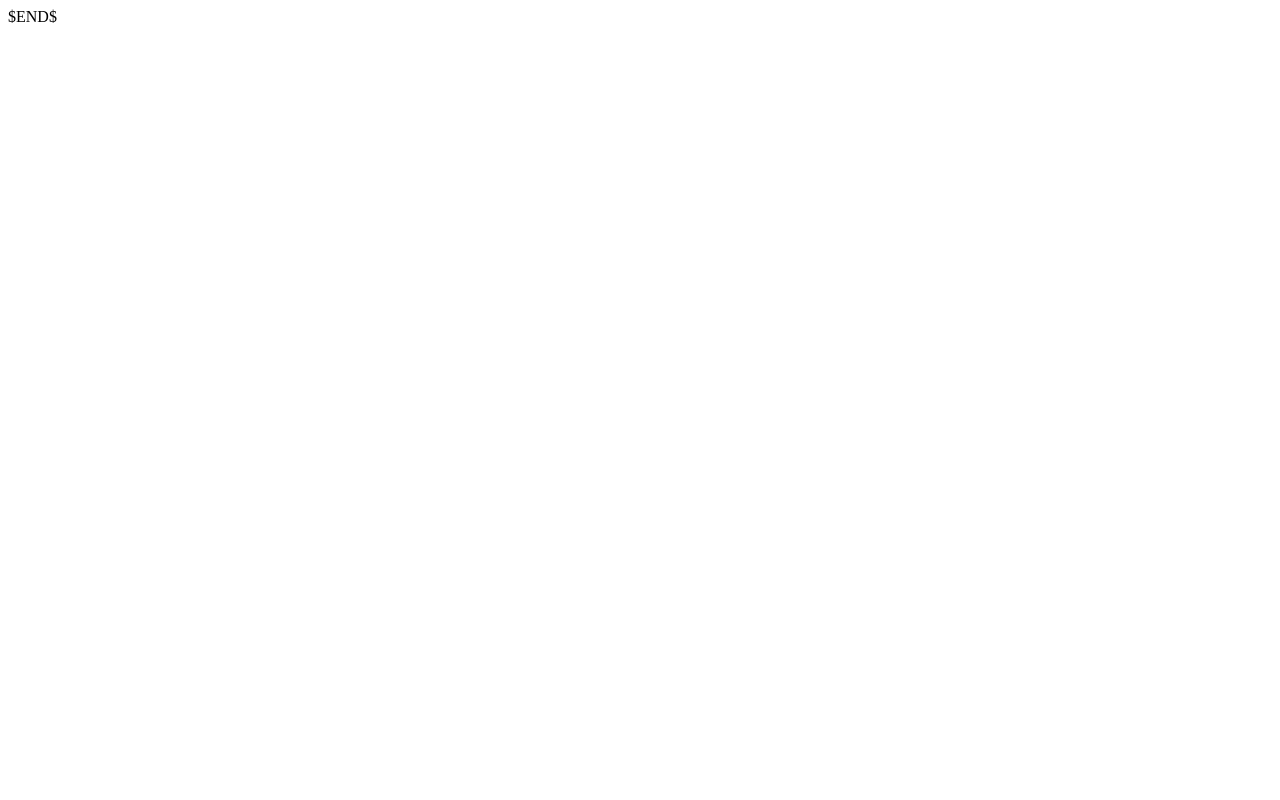
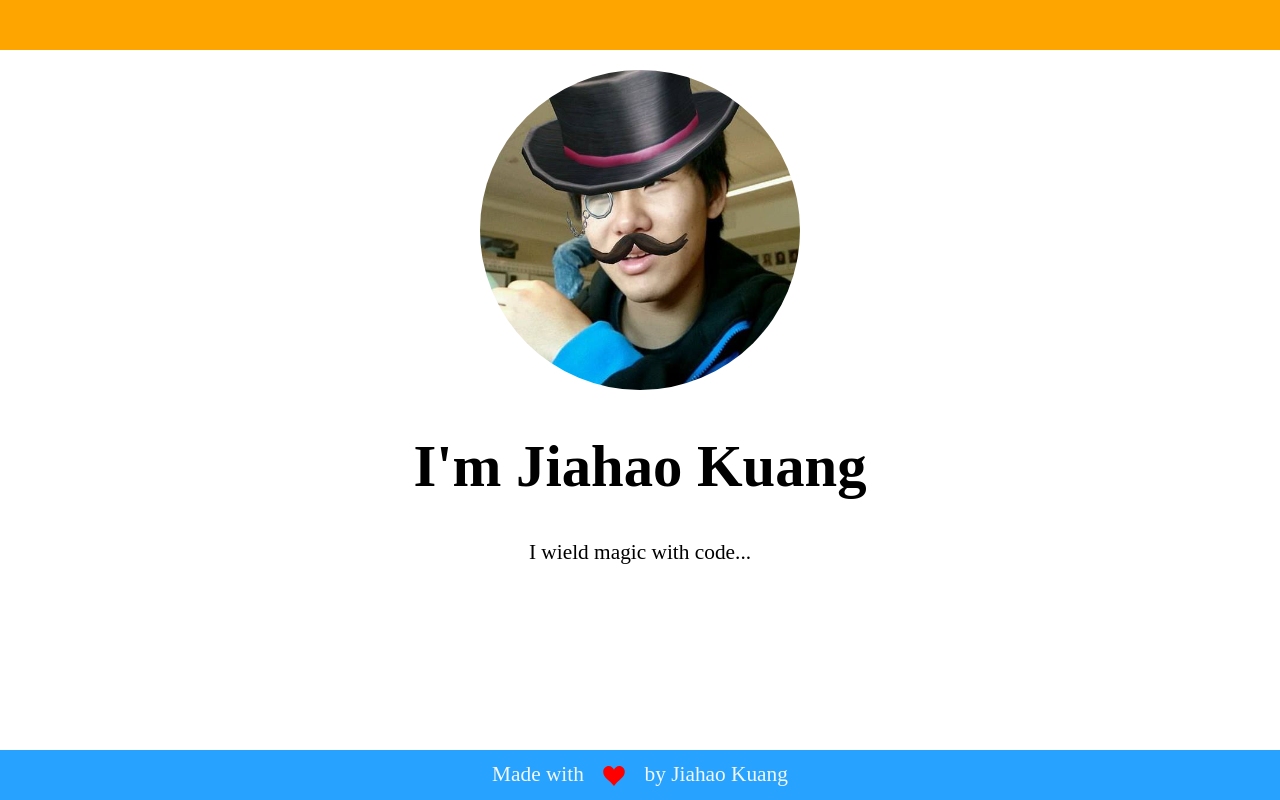
Before and after one commit to jiahaok/jiahaok.github.io, a plain HTML site: page index.html in a window 1280 px wide. Drawn offline with Linux system fonts and the light colour scheme.

Commit message:
fix p tag bumping footer problem

```diff
--- a/index.css
+++ b/index.css
@@ -0,0 +1,43 @@
+body{
+    margin:0;
+    display: block;
+}
+h1{
+    font-size: 44pt;
+}
+p{
+    font-size: 16pt;
+    margin: 11px 0;
+}
+#content{
+    text-align: center;
+}
+
+#profile_pic{
+    border-radius: 50%;
+    min-width: 25%;
+    width: 300px;
+}
+.bar{
+    height:50px;
+    max-height: 15%;
+    width:100%
+}
+#header{
+    background-color: #ffa500;
+    margin-bottom: 20px;
+}
+#footer{
+    color: whitesmoke;
+    bottom:0;
+    position: absolute;
+    width:100%;
+    background: #27a3ff;
+}
+.heart {
+    fill: red;
+    position: relative;
+    top: 5px;
+    width: 50px;
+    animation: pulse 1s ease infinite,
+}
--- a/index.html
+++ b/index.html
@@ -1,10 +1,33 @@
 <!DOCTYPE html>
 <html lang="en">
-<head>
-    <meta charset="UTF-8">
-    <title>$Title$</title>
-</head>
-<body>
-$END$
-</body>
+    <head>
+        <meta charset="UTF-8">
+        <title>Jiahao Kuang</title>
+        <script>
+            var responsive_viewport = screen.width;
+            if(responsive_viewport > window.innerWidth){responsive_viewport = window.innerWidth;}
+            if(responsive_viewport>=320 && responsive_viewport<375){document.write('<meta name="viewport"content="width=device-width,user-scalable=no,initial-scale=0.69"/>');}
+            else if(responsive_viewport>=375 && responsive_viewport<=414){document.write('<meta name="viewport"content="width=device-width,user-scalable=no,initial-scale=0.8"/>');}
+            else if(responsive_viewport>=414 && responsive_viewport<=425){document.write('<meta name="viewport"content="width=device-width,user-scalable=no,initial-scale=0.9"/>');}
+            else if(responsive_viewport>=425){document.write('<meta name="viewport"content="width=device-width,user-scalable=no,initial-scale=1"/>');}
+        </script>
+    </head>
+    <body id="content">
+        <link rel="stylesheet" href="index.css"/>
+        <header id="header" class="bar">
+
+        </header>
+
+        <img id="profile_pic" src="static/images/jiahao_kuang_profile_picture.jpg"/>
+        <h1 id="name">I'm Jiahao Kuang</h1>
+        <p id="welcome">I wield magic with code...</p>
+
+        <footer id="footer" class="bar">
+            <p>Made with
+                <svg class="heart" viewBox="0 0 32 29.6" height="20px">
+                <path d="M23.6,0c-3.4,0-6.3,2.7-7.6,5.6C14.7,2.7,11.8,0,8.4,0C3.8,0,0,3.8,0,8.4c0,9.4,9.5,11.9,16,21.2
+	c6.1-9.3,16-12.1,16-21.2C32,3.8,28.2,0,23.6,0z"/></svg>
+                by Jiahao Kuang</p>
+        </footer>
+    </body>
 </html>
```
Also changed, not shown: README.md.
